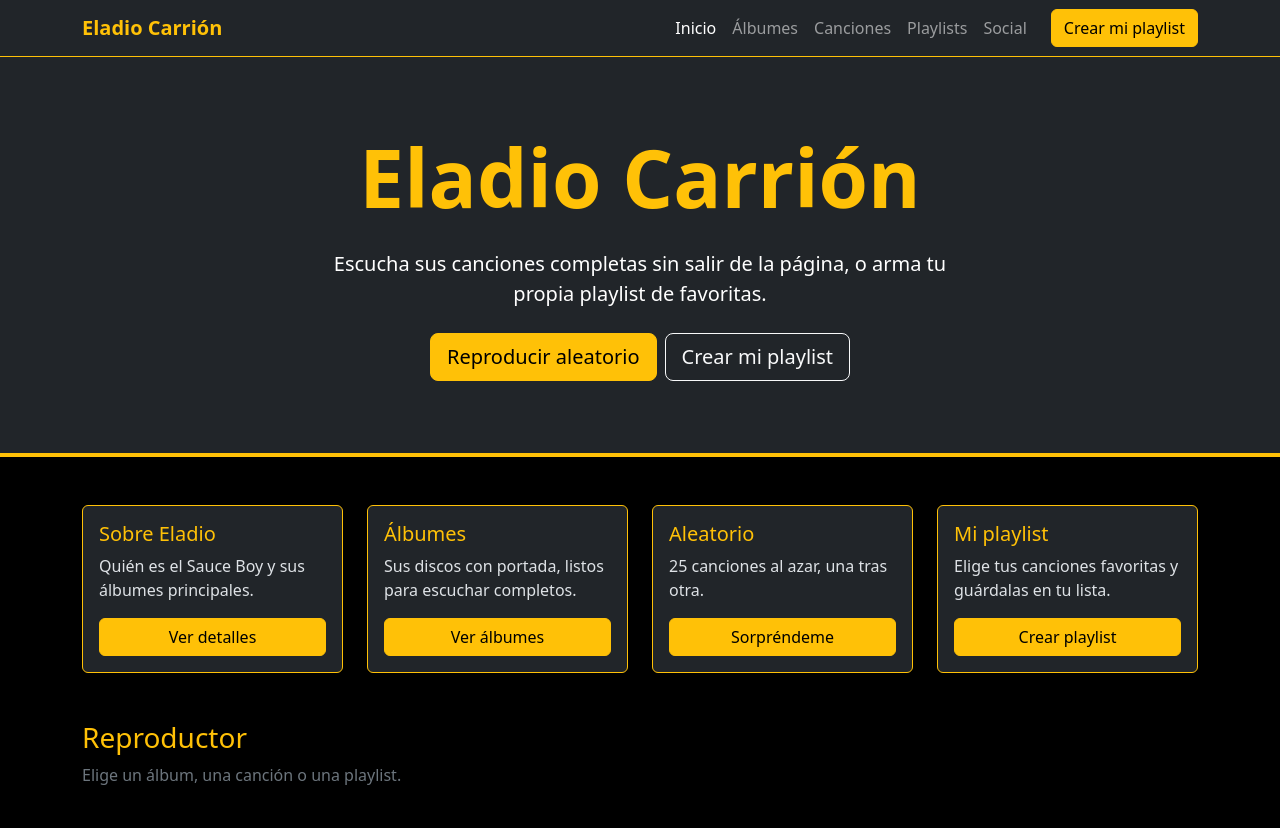
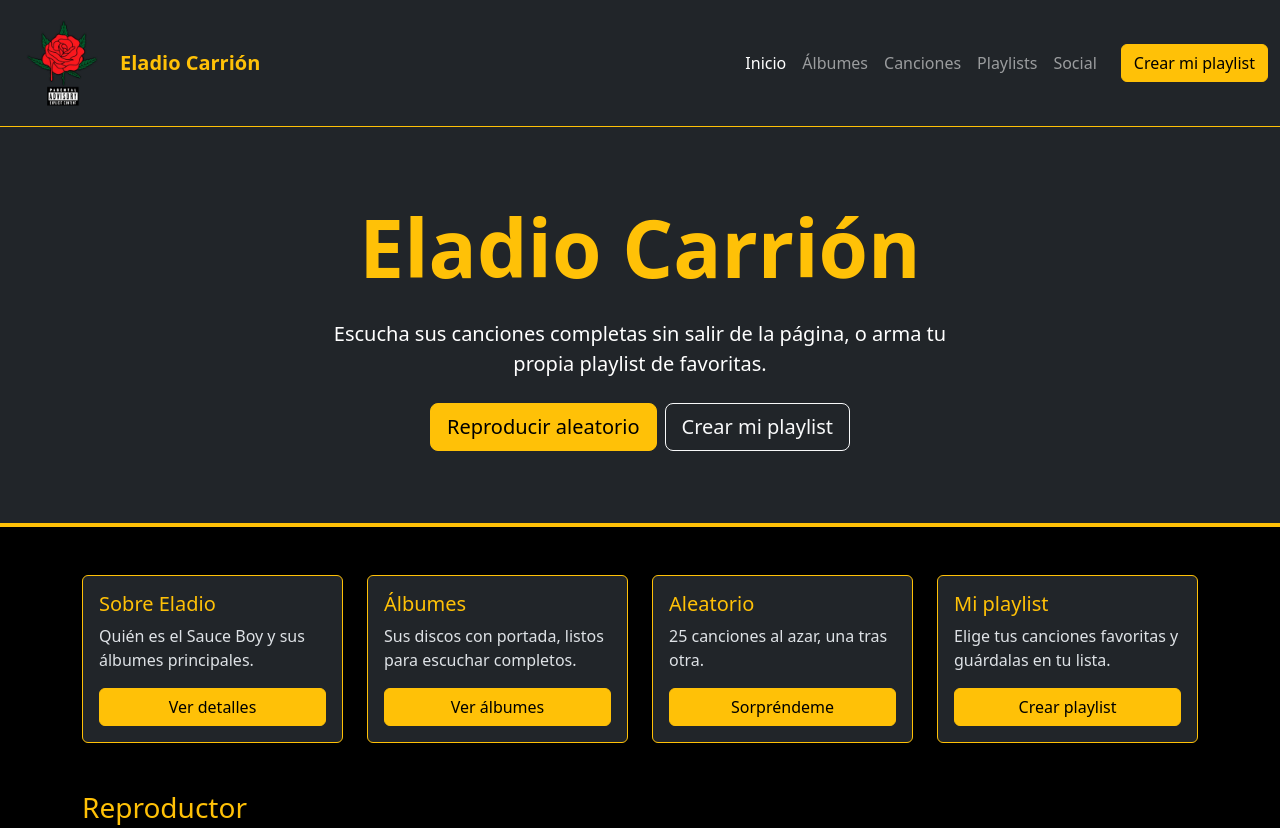
Before and after one commit to Damnpxg/ElaGOD, a plain HTML site: page index.html in a window 1280 px wide. Shown: the top 828 px of the page. Drawn offline with nearby package versions, Linux system fonts and the light colour scheme.

Commit message:
update index.html

```diff
--- a/index.html
+++ b/index.html
@@ -12,15 +12,14 @@
 <body class="bg-black text-white">
 
   <!-- ========== 1. NAVBAR ========== -->
-  <nav class="navbar navbar-expand-lg navbar-dark bg-dark sticky-top border-bottom border-warning">
-    <div class="container">
+<nav class="navbar navbar-expand-lg navbar-dark bg-dark sticky-top border-bottom border-warning">
+  <div class="container-fluid">   <!-- antes decía: container -->
 
-      <!-- Marca con logo: el <a> va DENTRO del container, que a su vez está dentro del <nav> -->
-      <a class="navbar-brand d-flex align-items-center gap-2 fw-bold text-warning" href="#inicio">
-        <img src="logo.jpg" alt="Logo de Eladio Carrión" width="120" height="120"
-             class="rounded-circle object-fit-cover" onerror="this.remove()">
-        <span>Eladio Carrión</span>
-      </a>
+    <a class="navbar-brand d-flex align-items-center gap-2 fw-bold text-warning" href="#inicio">
+      <img src="logo.png" alt="Logo de Eladio Carrión" width="100" height="100"
+           class="rounded-circle object-fit-cover" onerror="this.remove()">
+      <span>Eladio Carrión</span>
+    </a>
 
       <button class="navbar-toggler" type="button" data-bs-toggle="collapse"
               data-bs-target="#menuPrincipal" aria-controls="menuPrincipal"
```
